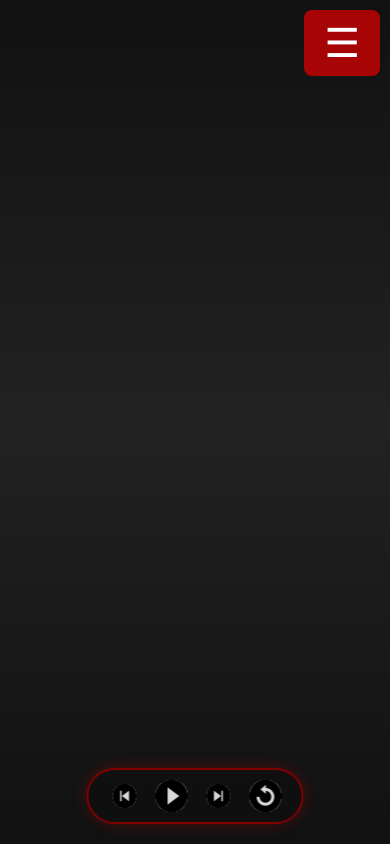
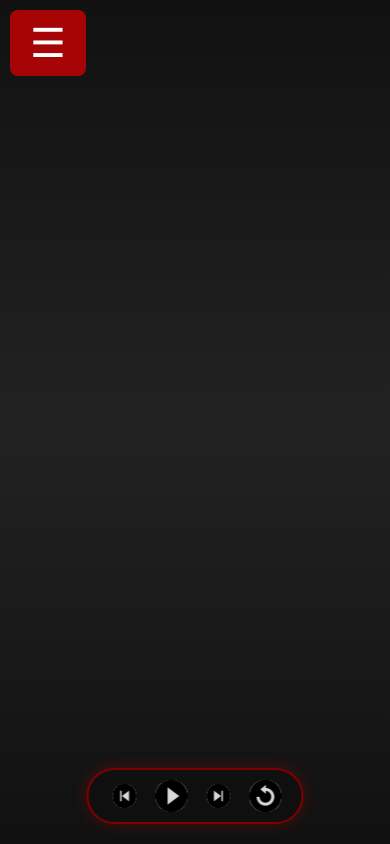
Before and after one commit to Duque-jpg/PlataformaDnD, a plain HTML site: page arthurkane.html in a window 390 px wide. Drawn offline with Linux system fonts and the light colour scheme; files whose address does not match are found by name.

Commit message:
Me olvide de linkear el responsive.css lpm

```diff
--- a/arthurkane.html
+++ b/arthurkane.html
@@ -8,6 +8,7 @@
         <link rel="icon" type="image/png" sizes="64x64" href="logo OP dnd.png">
         <link rel="icon" type="image/png" sizes="128x128" href="logo OP dnd.png">
         <link rel="stylesheet" href="styles.css">
+<link rel="stylesheet" href="responsive.css">
     </head>
     <body>
         <nav class="navbar">
```
Also changed, not shown: caelisskybrand.html (+1 -0 lines), geronimosplinter.html (+1 -0 lines), index.html (+1 -0 lines), interiores.html (+1 -0 lines), maximoduque.html (+1 -0 lines), nachodcastro.html (+1 -0 lines), personajes.html (+1 -0 lines), pipi.html (+1 -0 lines).
